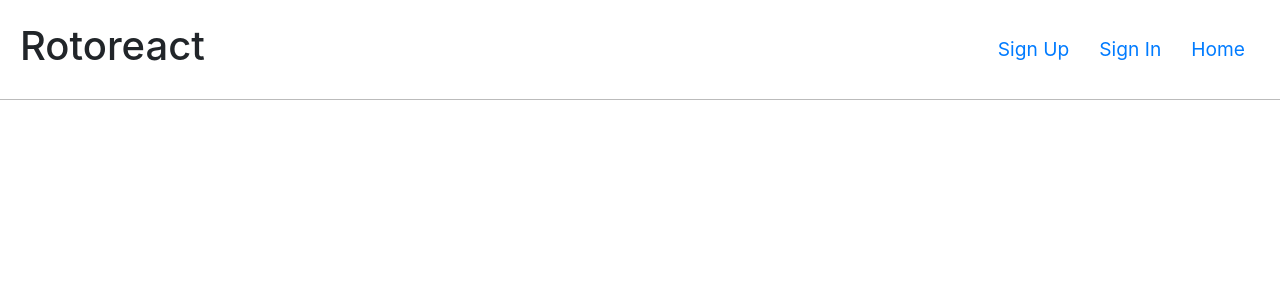
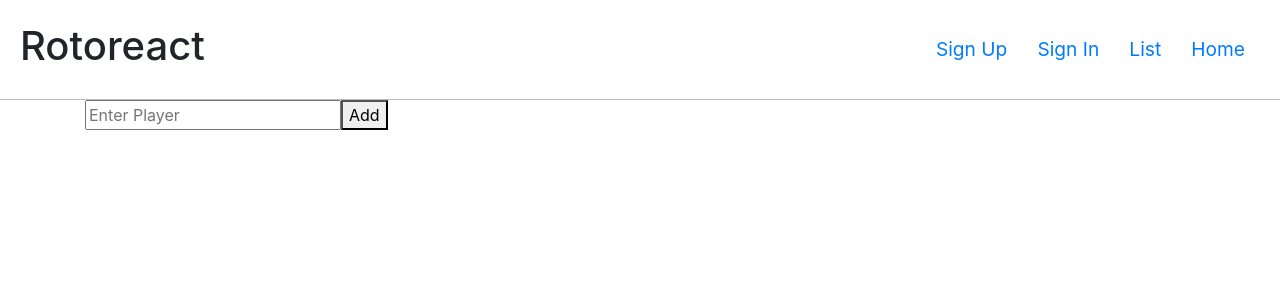
Before and after one commit to nathantbissell/final-project-frontend, a React app: page /#/list in a window 1280 px wide. Shown: the top 300 px of the page. Built offline with nearby package versions, Linux system fonts and the light colour scheme.

Commit message:
testing the react list that allows you to create dynamically

```diff
--- a/src/App.js
+++ b/src/App.js
@@ -9,7 +9,7 @@
 import SignOut from './auth/components/SignOut'
 import ChangePassword from './auth/components/ChangePassword'
 
-import PlayerIndex from './PlayerIndex.js'
+import PlayerList from './PlayerList.js'
 import TeamCreate from './TeamCreate.js'
 import TeamDelete from './TeamDelete.js'
 import TeamUpdate from './TeamUpdate.js'
@@ -61,6 +61,7 @@
             path='/sign-in'
             render={() => <SignIn flash={this.flash} setUser={this.setUser} />}
           />
+          <Route path='/list' render={() => <PlayerList />} />
           {/* AuthenticatedRoute is used ONLY when a user has been signed in and has a valid token */}
           <AuthenticatedRoute
             user={user}
@@ -78,13 +79,6 @@
             path='/change-password'
             render={() => <ChangePassword flash={this.flash} user={user} />}
           />
-
-          {/* <AuthenticatedRoute
-            user={user}
-            path='/players'
-            render={() => <PlayerIndex user={user} />}
-          /> */}
-
           <AuthenticatedRoute
             user={user}
             path='/show-team'
--- /dev/null
+++ b/src/PlayerItems.js
@@ -0,0 +1,14 @@
+import React, { Component } from 'react'
+
+class PlayerItems extends Component {
+  createPlayers(p) {
+    return <li key={p.key}>{p.text}</li>
+  }
+  render() {
+    const playerEntries = this.props.entries
+    const listPlayers = playerEntries.map(this.createPlayers)
+    return <ul className='theList'>{listPlayers}</ul>
+  }
+}
+
+export default PlayerItems
--- a/src/PlayerList.js
+++ b/src/PlayerList.js
@@ -1,4 +1,47 @@
-// players =
+import React, { Component } from 'react'
+import PlayerItems from './PlayerItems.js'
 
+class PlayerList extends Component {
+  constructor(props) {
+    super(props)
+    this.state = {
+      players: []
+    }
+  }
 
-// export default PlayerList
+  addPlayer = event => {
+    event.preventDefault()
+    if (this._inputElement.value !== '') {
+      const newPlayer = {
+        text: this._inputElement.value,
+        key: Date.now()
+      }
+      this.setState(prevState => {
+        return {
+          players: prevState.players.concat(newPlayer)
+        }
+      })
+    }
+
+    this._inputElement.value = ''
+    console.log(this.state.players)
+  }
+  render() {
+    return (
+      <div className='playerListMain'>
+        <div className='header'>
+          <form onSubmit={this.addPlayer}>
+            <input
+              ref={a => (this._inputElement = a)}
+              placeholder='Enter Player'
+            />
+            <button type='submit'>Add</button>
+          </form>
+        </div>
+        <PlayerItems entries={this.state.players}/>
+      </div>
+    )
+  }
+}
+
+export default PlayerList
--- a/src/header/Header.js
+++ b/src/header/Header.js
@@ -18,6 +18,7 @@
   <React.Fragment>
     <Link to="/sign-up">Sign Up</Link>
     <Link to="/sign-in">Sign In</Link>
+    <Link to="/list">List</Link>
   </React.Fragment>
 )
 
```
Also changed, not shown: src/styles/App.scss (+13 -0 lines).
